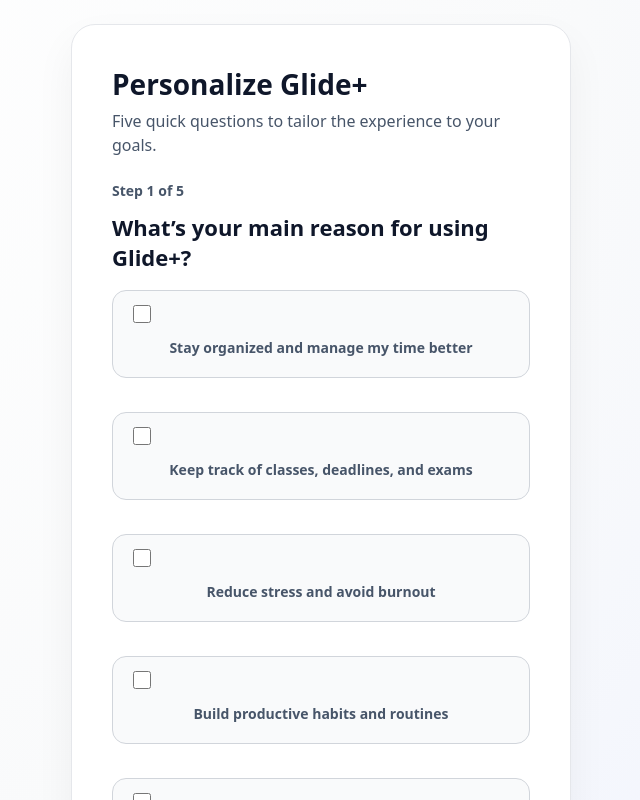
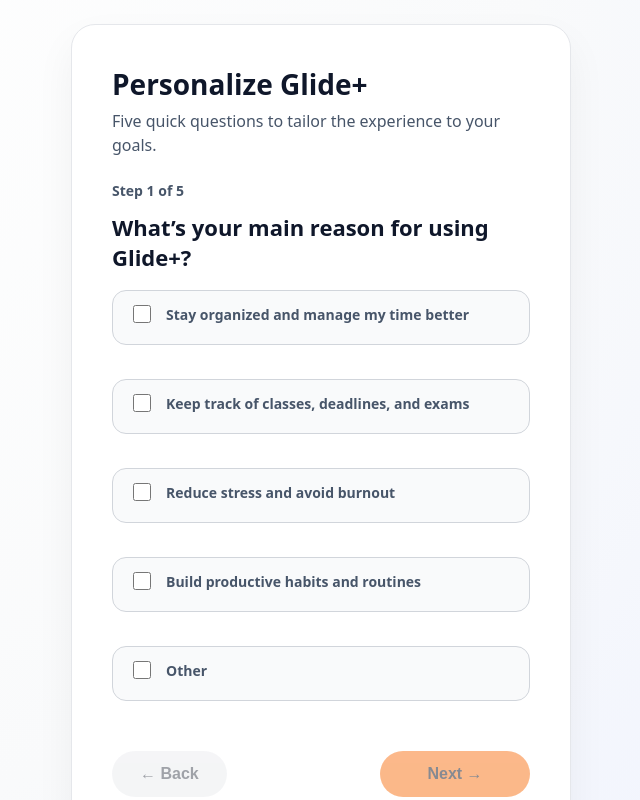
Before and after one commit to hannaberhanne/glide-capstone, a React (Vite) app in the folder frontend/: page /onboarding in a window 1280 px wide. Shown: the whole page, without its empty margins (319-959 px from the left). Built offline with nearby package versions, Linux system fonts and the light colour scheme; no server answers.

Commit message:
align boxes

```diff
--- a/frontend/src/pages/OnboardingPage.css
+++ b/frontend/src/pages/OnboardingPage.css
@@ -86,7 +86,8 @@
 }
 
 .onboarding-option {
-  display: flex;
+  display: grid;
+  grid-template-columns: auto 1fr;
   align-items: center;
   gap: 12px;
   padding: 14px 16px;
```
